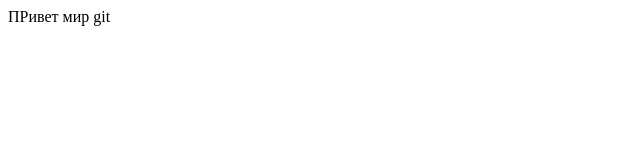
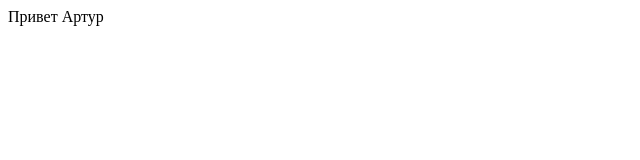
Before and after one commit to nikitatatata/praktika-ithub-kanban, a plain HTML site: page frontend/index.html in a window 1280 px wide. Shown: the full height of the page, 0-640 px from the left. Drawn offline with Linux system fonts and the light colour scheme.

Commit message:
Артитутка

```diff
--- a/frontend/index.html
+++ b/frontend/index.html
@@ -6,6 +6,6 @@
     <title>Document</title>
 </head>
 <body>
-    ПРивет мир git
+    Привет Артур
 </body>
 </html>
```
